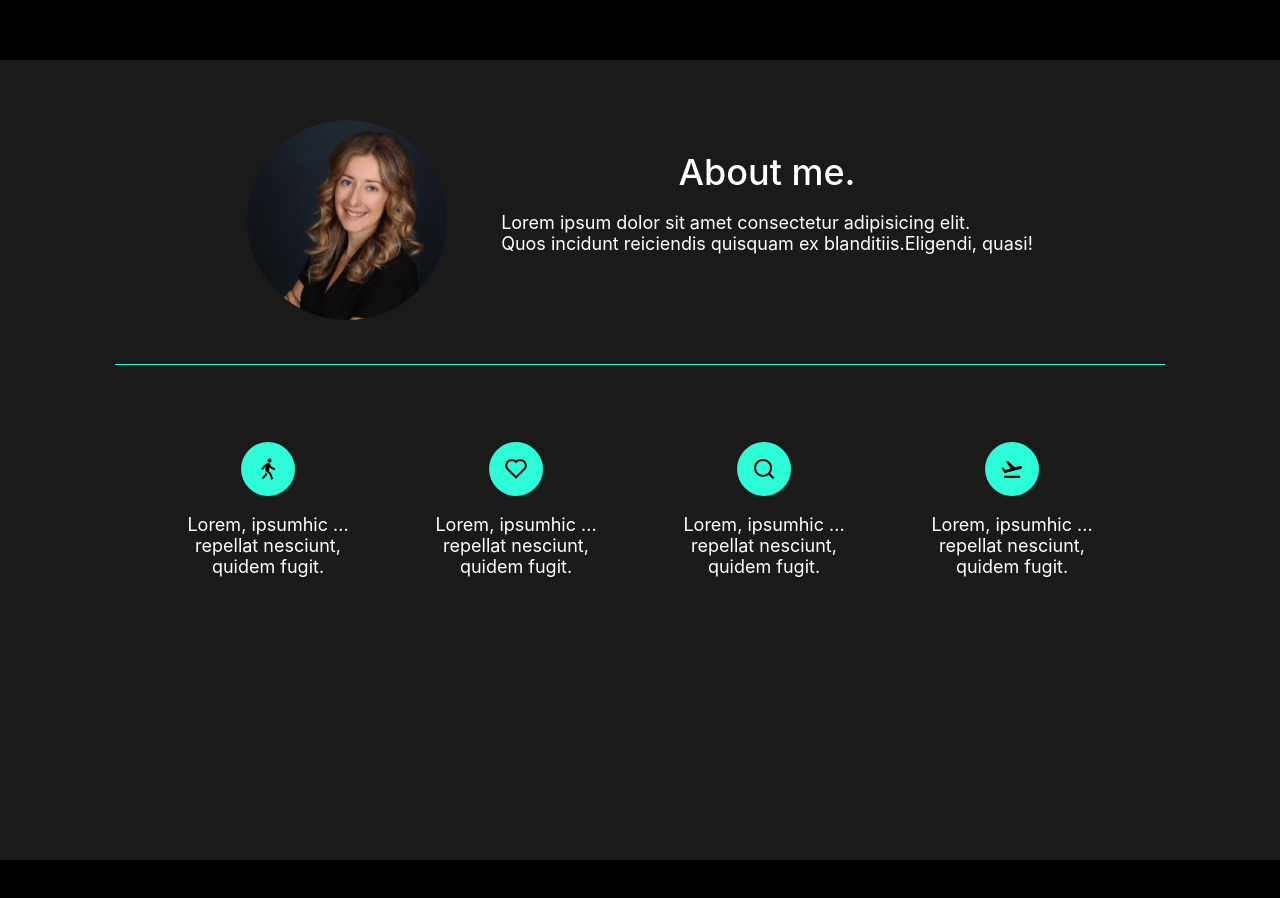
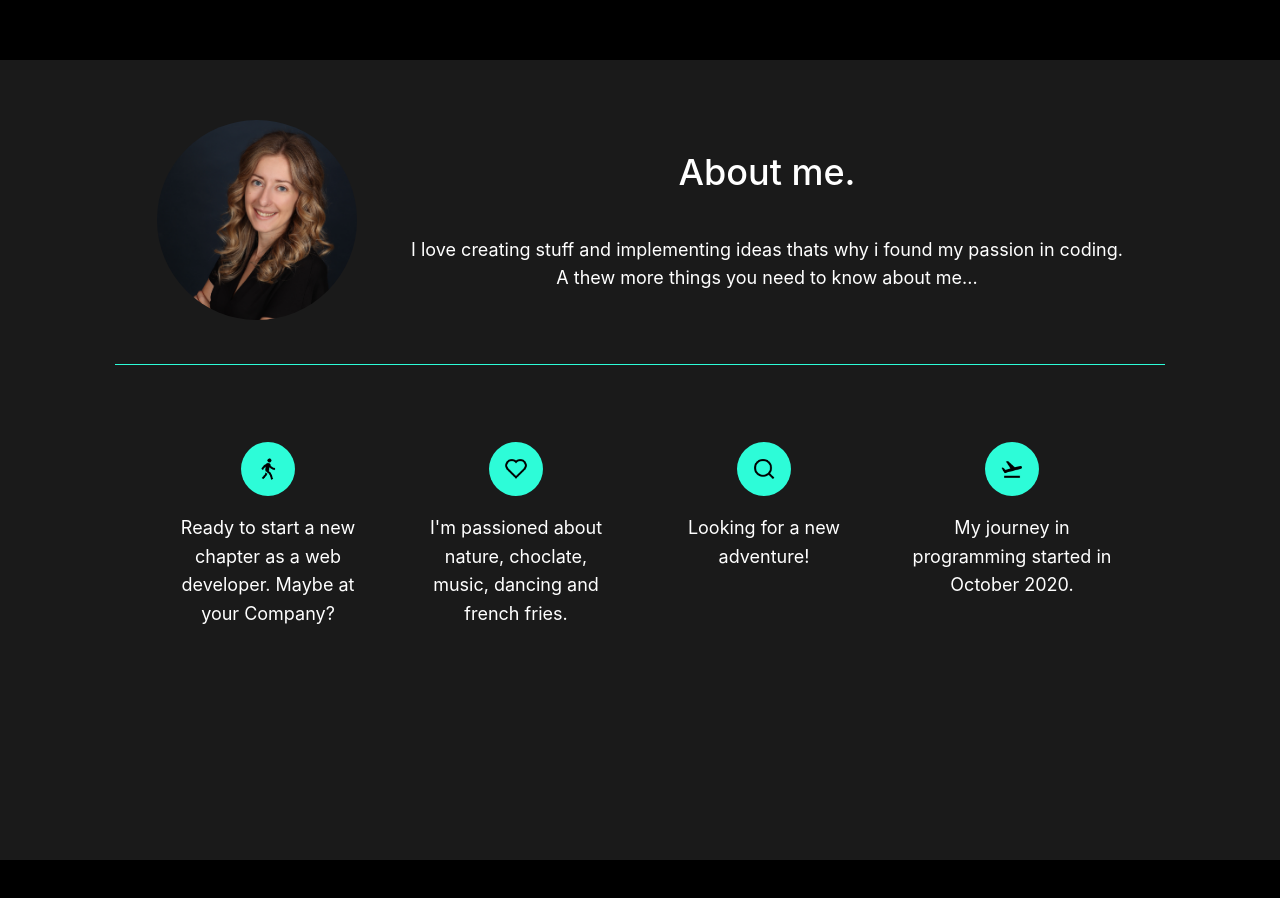
Before and after one commit to magdalena-ob/magdalenob.at, an Angular app: page / in a window 1280 px wide. Shown: the part 2300-3198 px from the top of the page. Built offline with nearby package versions, Linux system fonts and the light colour scheme.

Commit message:
about text

```diff
--- a/src/app/about/about.component.html
+++ b/src/app/about/about.component.html
@@ -5,8 +5,8 @@
         </div>
         <div class="description">
             <h2>About me.</h2>
-            <p>Lorem ipsum dolor sit amet consectetur adipisicing elit.<br> Quos incidunt reiciendis quisquam ex
-                blanditiis.Eligendi, quasi!</p>
+            <p>I love creating stuff and implementing ideas thats why i found my passion in coding.<br>
+               A thew more things you need to know about me...</p>
         </div>
     </div>
     <div class="story">
@@ -15,7 +15,7 @@
                 <img src="assets/icon/walk-line.png">
             </div>
             <div class="text-journey">
-                <p>Lorem, ipsumhic ... repellat nesciunt, quidem fugit.</p>
+                <p>Ready to start a new chapter as a web developer. Maybe at your Company?</p>
             </div>
         </div>
         <div class="cont-journey">
@@ -23,7 +23,7 @@
                 <img src="assets/icon/heart-line.png">
             </div>
             <div class="text-journey">
-                <p>Lorem, ipsumhic ... repellat nesciunt, quidem fugit.</p>
+                <p>I'm passioned about nature, choclate, music, dancing and french fries.</p>
             </div>
         </div>
         <div class="cont-journey">
@@ -31,7 +31,7 @@
                 <img src="assets/icon/search-line.png">
             </div>
             <div class="text-journey">
-                <p>Lorem, ipsumhic ... repellat nesciunt, quidem fugit.</p>
+                <p>Looking for a new adventure!</p>
             </div>
         </div>
         <div class="cont-journey">
@@ -39,7 +39,7 @@
                 <img src="assets/icon/flight-takeoff-line.png">
             </div>
             <div class="text-journey">
-                <p>Lorem, ipsumhic ... repellat nesciunt, quidem fugit.</p>
+                <p>My journey in programming started in October 2020.</p>
             </div>
         </div>
     </div>
--- a/src/app/about/about.component.scss
+++ b/src/app/about/about.component.scss
@@ -27,11 +27,17 @@
     display: flex;
     flex-direction: column;
     align-items: center;
+    text-align: center;
     margin-left: 54px;
 
     h2 {
         margin-bottom: unset !important;
         font-weight: 500;
+    }
+
+    p {
+        padding-top: 24px;
+        line-height: 160% !important;
     }
 }
 
@@ -71,6 +77,10 @@
 .text-journey {
     display: flex;
     text-align: center;
+
+    p{
+        line-height: 160% !important;
+    }
 }
 
 @media (max-width: 1200px) {
```
